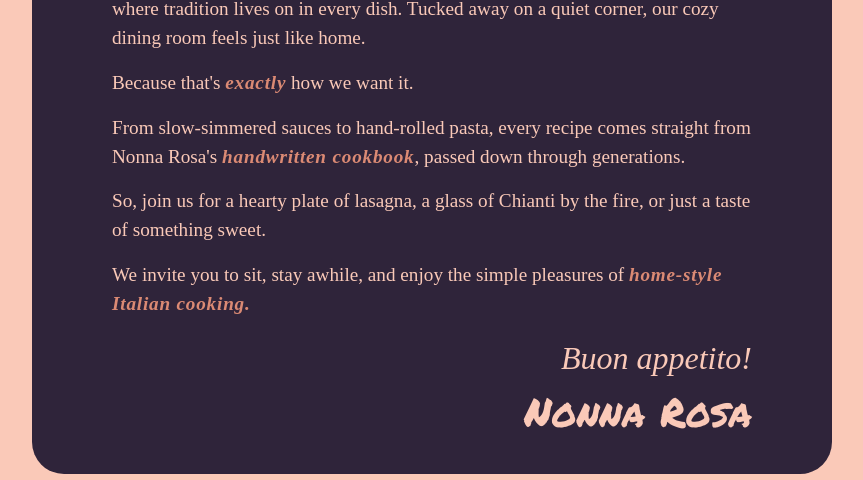
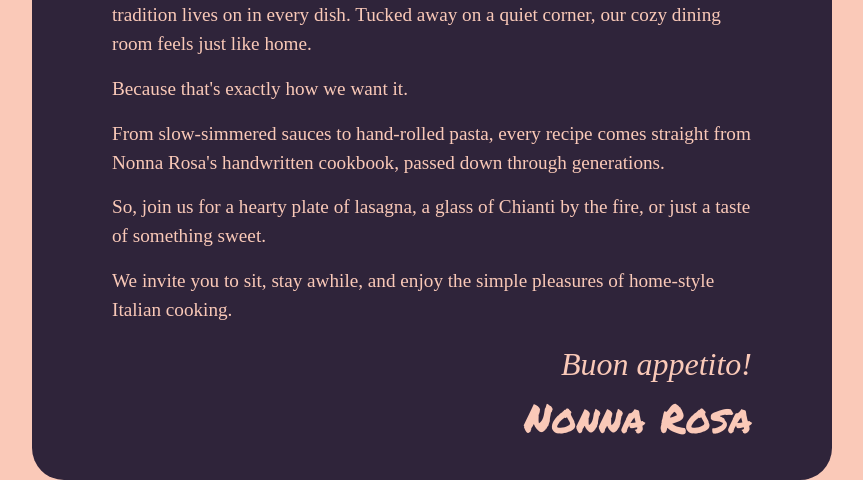
Before and after one commit to ClaudeDebussy/odin-restaurant-page, a website built with webpack: page src/template.html in a window 1280 px wide. Shown: the part 681-1161 px from the top of the page, without its empty margins (208-1071 px from the left). Built offline with nearby package versions, Linux system fonts and the light colour scheme; files whose address does not match are found by name.

Commit message:
Dynamically add homepage using js

```diff
--- /dev/null
+++ b/src/common.js
@@ -0,0 +1,18 @@
+function setMultipleAttributes(element, attributes) {
+  for (let key in attributes) {
+    element.setAttribute(key, attributes[key]);
+  }
+}
+
+function appendChildren(parent, listToAppend) {
+  for (let i = 0; i < listToAppend.length; i++) {
+    console.log(`trying to append: ${listToAppend[i]}`)
+    parent.appendChild(listToAppend[i]);
+    console.log(`Appended: ${listToAppend[i]}`);
+  }
+}
+
+export {
+  setMultipleAttributes,
+    appendChildren
+};
--- /dev/null
+++ b/src/home.js
@@ -0,0 +1,54 @@
+import { setMultipleAttributes, appendChildren } from "./common";
+import restaurantBackground from "./restaurant_background.png";
+
+function homepage () {
+  const content = document.getElementById("content");
+
+  const title = document.createElement("h1");
+  title.textContent = "Nonna Rosa's Kitchen";
+
+  const subtitle = document.createElement("h2");
+  subtitle.textContent = "Where Every Meal Feels Like Sunday Dinner";
+
+  const img = document.createElement("img");
+  setMultipleAttributes(img, {"src": restaurantBackground, "alt": "Nonna Rosa's Kitchen restaurant terrace"});
+
+  const welcomeText = [
+    "Welcome to Nonna Rosa's Kitchen, a warm and inviting Italian restaurant where tradition lives on in every dish. Tucked away on a quiet corner, our cozy dining room feels just like home.",
+    "Because that's exactly how we want it.",
+    "From slow-simmered sauces to hand-rolled pasta, every recipe comes straight from Nonna Rosa's handwritten cookbook, passed down through generations.",
+    "So, join us for a hearty plate of lasagna, a glass of Chianti by the fire, or just a taste of something sweet.",
+    "We invite you to sit, stay awhile, and enjoy the simple pleasures of home-style Italian cooking."
+  ];
+
+  const p1 = document.createElement("p");
+  const p2 = document.createElement("p");
+  const p3 = document.createElement("p");
+  const p4 = document.createElement("p");
+  const p5 = document.createElement("p");
+
+  const listOfPNodes = [p1,p2,p3,p4,p5];
+  for (let i = 0; i < listOfPNodes.length; i++) {
+    listOfPNodes[i].textContent = welcomeText[i];
+  }
+
+  const signOff = document.createElement("p");
+  signOff.classList.add("justify-right", "sign-off");
+  signOff.textContent = "Buon appetito!"
+
+  const signature = document.createElement("p");
+  signature.classList.add("signature", "justify-right");
+  signature.textContent = "Nonna Rosa";
+
+  appendChildren(
+  content,
+  [title,
+  subtitle,
+  img,
+  p1, p2, p3, p4, p5,
+  signOff,
+  signature]
+  );
+};
+
+export {homepage};
--- a/src/index.js
+++ b/src/index.js
@@ -1,3 +1,7 @@
 import "./styles.css";
+import { homepage } from "./home";
+
+const homeButton = document.getElementById("home-button");
+homeButton.addEventListener("load", homepage());
 
 console.log("test successful");
--- a/src/template.html
+++ b/src/template.html
@@ -8,22 +8,14 @@
 <body>
   <header>
     <nav>
-      <button></button>
+      <button id="home-button">Home</button>
       <button></button>
       <button></button>
     </nav>
   </header>
 
   <div id="content">
-    <h1>Nonna Rosa's Kitchen</h1>
-    <h2>Where Every Meal Feels Like Sunday Dinner</h2>
-    <img src="./restaurant_background.png" alt="Restaurant"/>
-    <p>Welcome to <span class="emphasis">Nonna Rosa's Kitchen</span>, a warm and inviting Italian restaurant where tradition lives on in every dish. Tucked away on a quiet corner, our cozy dining room feels just like home.</p>
-    <p>Because that's <span class="emphasis">exactly</span> how we want it.</p>
-    <p>From slow-simmered sauces to hand-rolled pasta, every recipe comes straight from Nonna Rosa's <span class="emphasis">handwritten cookbook</span>, passed down through generations.</p>
-    <p>So, join us for a hearty plate of lasagna, a glass of Chianti by the fire, or just a taste of something sweet.</p> <p>We invite you to sit, stay awhile, and enjoy the simple pleasures of <span class="emphasis">home-style Italian cooking.</span></p>
-    <p class="justify-right sign-off">Buon appetito!</p>
-    <p class="signature justify-right">Nonna Rosa</p>
+
   </div>
 </body>
 </html>
```
